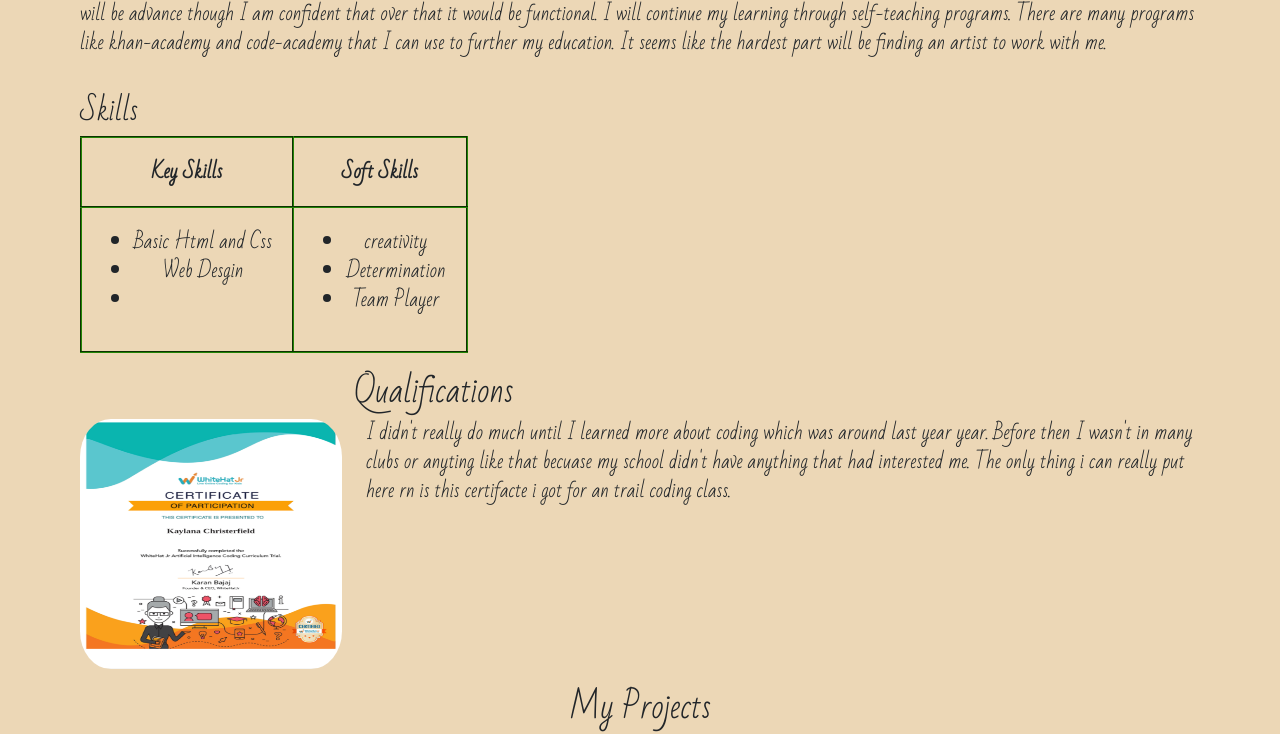
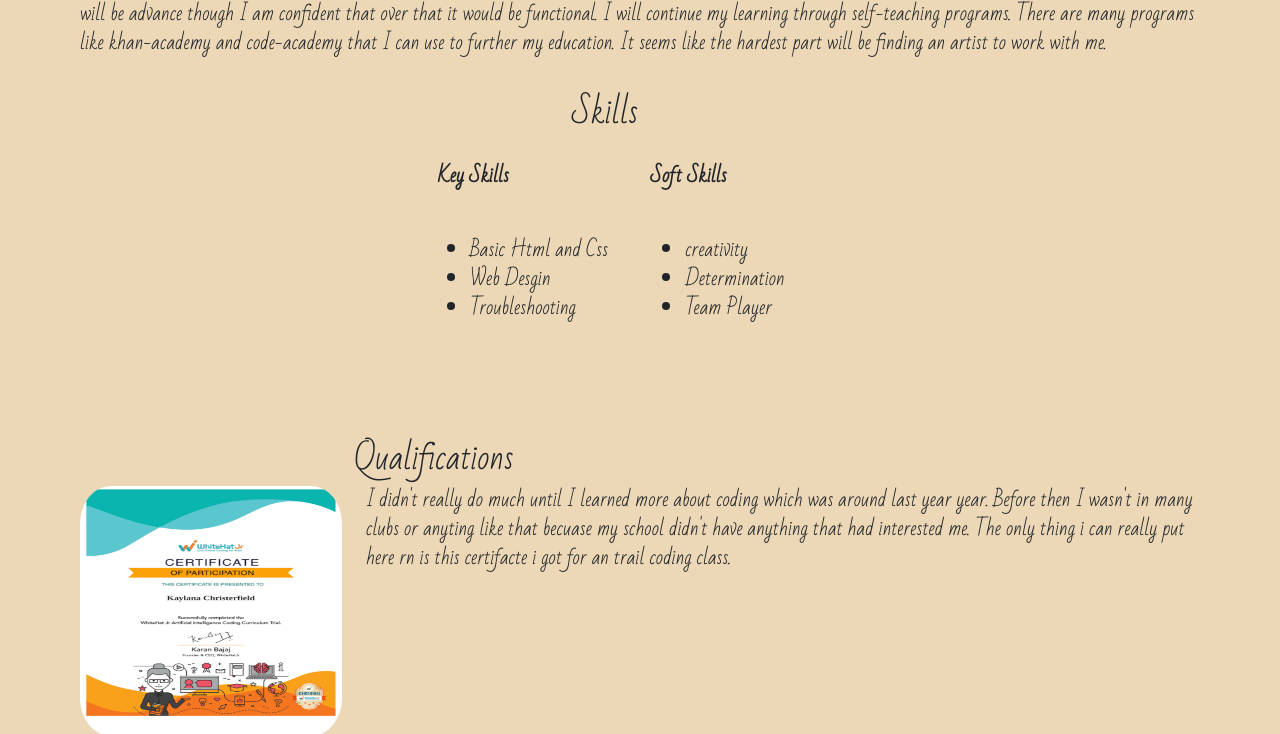
Before and after one commit to Nyx-Grove/Portfolio-Project, a plain HTML site: page folder.html/index.html in a window 1280 px wide. Shown: the part 766-1500 px from the top of the page. Drawn offline with nearby package versions, Linux system fonts and the light colour scheme.

Commit message:
added buttons to link pages

```diff
--- a/folder.html/index.html
+++ b/folder.html/index.html
@@ -67,24 +67,25 @@
 
     <div class="container">
         <div class="row"></div>
-            <table id="skills" >
-                <h3>Skills</h3>
+        <h2 id="skills">Skills</h2>
+            <div class="skills">
+                <table>
                     <tr>
-                    <th> Key Skills  </th>
-                    <th>  Soft Skills </th>
+                        <th class="skill"> Key Skills  </th>
+                        <th class="skill">  Soft Skills </th>
                     </tr>
 
                     <tr>
-                    <td>
+                        <td class="skill">
                             <ul >
                                 <li>Basic Html and Css</li>
                                 <li>Web Desgin</li>
-                            <li></li>
+                                <li>Troubleshooting</li>
                             </ul>
 
                         </td>
-                    <td>
-                        <ul>
+                        <td class="skill">
+                            <ul class="skill">
                                 <li>creativity</li>
                                 <li>Determination</li>
                                 <li>Team Player</li>
@@ -92,6 +93,7 @@
                         </td>
                     </tr>
                 </table>
+            </div>
         </div>
     </div>
 
@@ -175,6 +177,9 @@
             </table>
         </div>
     </div>
+    <button type="button" class="button" id="home"><a href="home.html">Home page</a></button>
+
+    <button type="button" class="button" id="contact"><a href="contact.html">Contact page</a></button>
 
 
 
--- a/folder.html/styles.css
+++ b/folder.html/styles.css
@@ -1,8 +1,3 @@
-#skills{
-    text-align: center;
-    padding-left: 50%;
-
-}
 
 body{
     background-color: #ecd7b6;
@@ -23,6 +18,15 @@ img{
     padding: 10px;
 }
 
+.skill{
+    border-color: #ecd7b6;
+    border-style:dotted;
+}
+#skills{
+    text-align: center;
+    padding-right: 70px;
+}
+
 th,td,tr{
     border: 2px solid #238505 ;
     padding: 20px;
@@ -31,9 +35,15 @@ th,td,tr{
 
 }
 
+
 .jumbotron{
     background-color: rgba(4, 19, 1, 0.2);
     text-align: center;
+}
+
+.skills{
+    padding-left: 30%;
+    padding-bottom: 5%;
 }
 #me{
     width: 150px;
```
Also changed, not shown: folder.html/contact.html (+2 -1 lines), folder.html/home.html (+2 -1 lines). Lines whose indentation alone changed are shown as unchanged.
